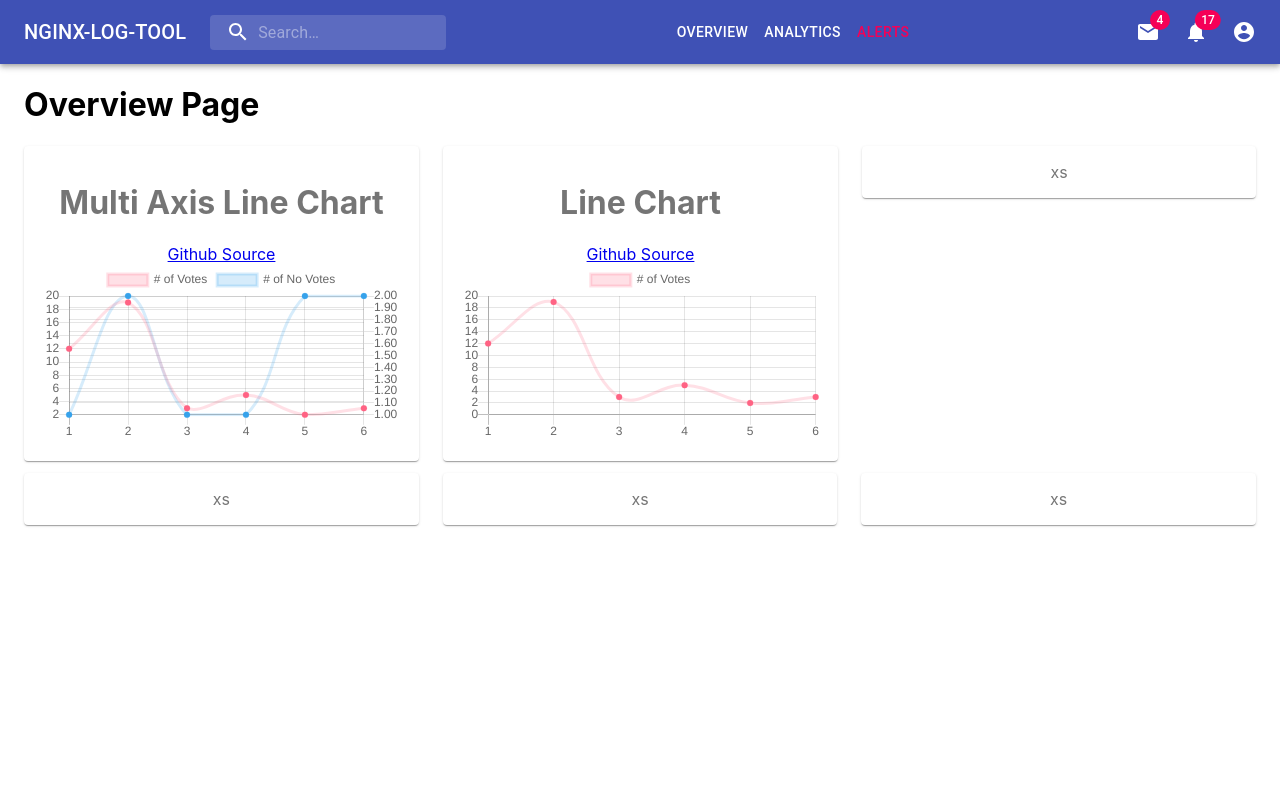
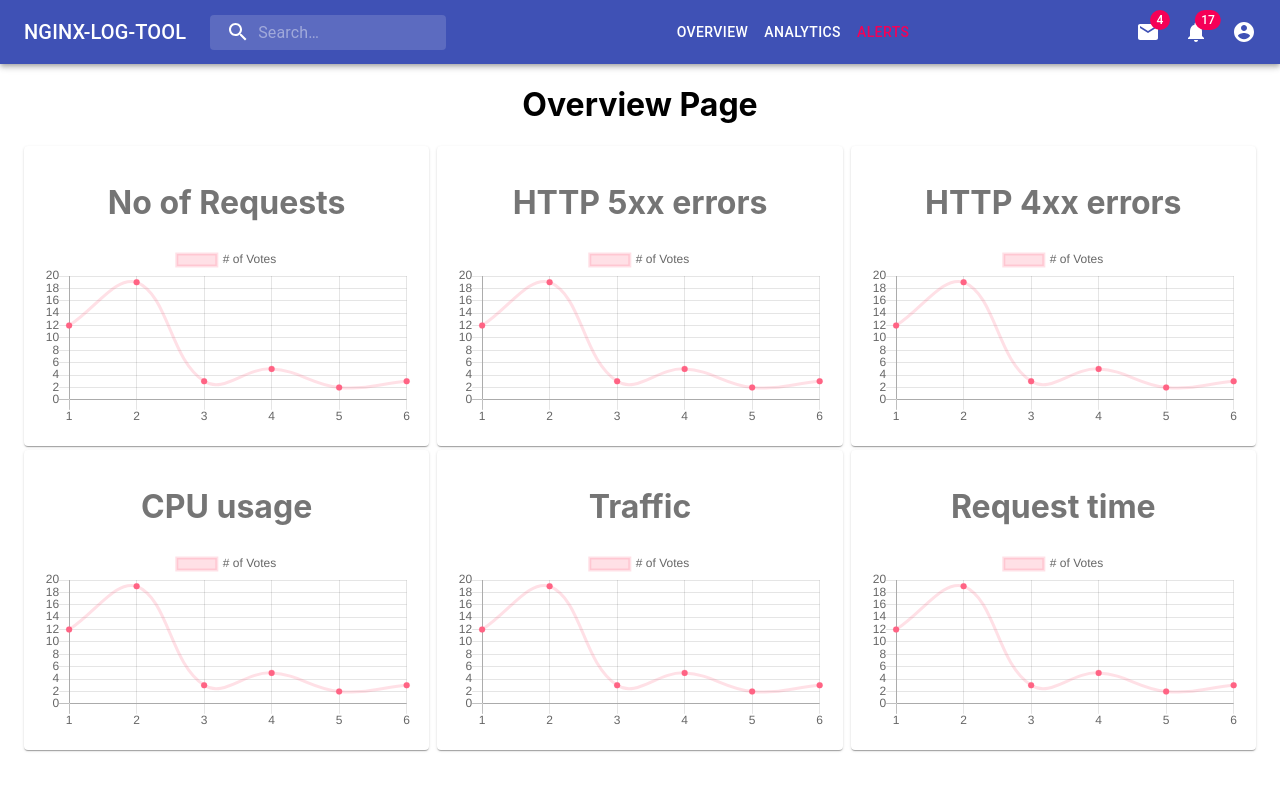
Before and after one commit to CS305-software-Engineering/nginx-log-tool, a React (Create React App) app in the folder src/frontend/: page /overview in a window 1280 px wide. Shown: the top 790 px of the page. Built offline with nearby package versions, Linux system fonts and the light colour scheme.

Commit message:
Overview Page Frontend Done

```diff
--- a/src/frontend/src/main/Components/Charts/Line.js
+++ b/src/frontend/src/main/Components/Charts/Line.js
@@ -26,18 +26,11 @@ const options = {
   },
 }
 
-const LineChart = () => (
+const LineChart = (props) => (
   <>
     <div className='header'>
-      <h1 className='title'>Line Chart</h1>
-      <div className='links'>
-        <a
-          className='btn btn-gh'
-          href='https://github.com/reactchartjs/react-chartjs-2/blob/react16/example/src/charts/Line.js'
-        >
-          Github Source
-        </a>
-      </div>
+      <h1 className='title'>{props.title}</h1>
+
     </div>
     <Line data={data} options={options} />
   </>
--- a/src/frontend/src/main/Components/Charts/MultiAxisLine.js
+++ b/src/frontend/src/main/Components/Charts/MultiAxisLine.js
@@ -45,18 +45,11 @@ const options = {
   },
 }
 
-const MultiAxisLine = () => (
+const MultiAxisLine = (props) => (
   <>
-    <div className='header'>
-      <h1 className='title'>Multi Axis Line Chart</h1>
-      <div className='links'>
-        <a
-          className='btn btn-gh'
-          href='https://github.com/reactchartjs/react-chartjs-2/blob/react16/example/src/charts/MultiAxisLine.js'
-        >
-          Github Source
-        </a>
-      </div>
+   <div className='header'>
+      <h1 className='title'>{props.title}</h1>
+
     </div>
     <Line data={data} options={options} />
   </>
--- a/src/frontend/src/main/Overview/overview.js
+++ b/src/frontend/src/main/Overview/overview.js
@@ -25,32 +25,44 @@ function Overview() {
 
   return (
     <Container>
-      <h1 className='title'>Overview Page</h1>
+      <h1 className='title' style={{textAlign:"center"}}>Overview Page</h1>
 
-      <Grid container spacing={3}>
-        <Grid item xs>
+      <Grid container spacing={1}  >
+        <Grid item lg = {4} md={6}  xs={12}>
           <Paper className={classes.paper}>
-            <MultiLine />
+            <LineChart title ="No of Requests"/>
           </Paper>
         </Grid>
-        <Grid item xs>
+        <Grid item lg = {4} md={6} xs={12}>
           <Paper className={classes.paper}>
-            <LineChart />
+            <LineChart title="HTTP 5xx errors"/>
           </Paper>
         </Grid>
-        <Grid item xs>
-          <Paper className={classes.paper}>xs</Paper>
+        <Grid item lg = {4} md={6}  xs={12}>
+          <Paper className={classes.paper}>
+          <LineChart title="HTTP 4xx errors"/>
+
+          </Paper>
         </Grid>
       </Grid>
-      <Grid container spacing={3}>
-        <Grid item xs>
-          <Paper className={classes.paper}>xs</Paper>
+      <Grid container spacing={1}>
+        <Grid item lg = {4} md={6}  xs={12}>
+          <Paper className={classes.paper}>
+          <LineChart title="CPU usage"/>
+
+          </Paper>
         </Grid>
-        <Grid item xs>
-          <Paper className={classes.paper}>xs</Paper>
+        <Grid item lg = {4} md={6}  xs={12}>
+          <Paper className={classes.paper}>
+          <LineChart title="Traffic"/>
+
+          </Paper>
         </Grid>
-        <Grid item xs>
-          <Paper className={classes.paper}>xs</Paper>
+        <Grid item lg = {4} md={6}  xs={12}>
+          <Paper className={classes.paper}>
+          <LineChart title="Request time"/>
+
+          </Paper>
         </Grid>
       </Grid>
     </Container>
```
Also changed, not shown: src/frontend/src/main/Components/Charts/ClickEvents.js (+2 -10 lines), src/frontend/src/main/Components/Charts/Crazy.js (+3 -11 lines), src/frontend/src/main/Components/Charts/Doughnut.js (+3 -11 lines), src/frontend/src/main/Components/Charts/Dynamic.js (+3 -11 lines), src/frontend/src/main/Components/Charts/GroupedBar.js (+3 -10 lines), src/frontend/src/main/Components/Charts/HorizontalBar.js (+3 -10 lines), src/frontend/src/main/Components/Charts/StackedBar.js (+3 -10 lines), src/frontend/src/main/Components/Charts/VerticalBar.js (+3 -10 lines).
